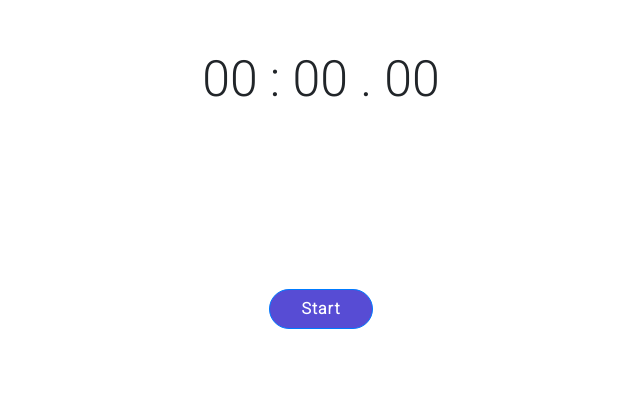
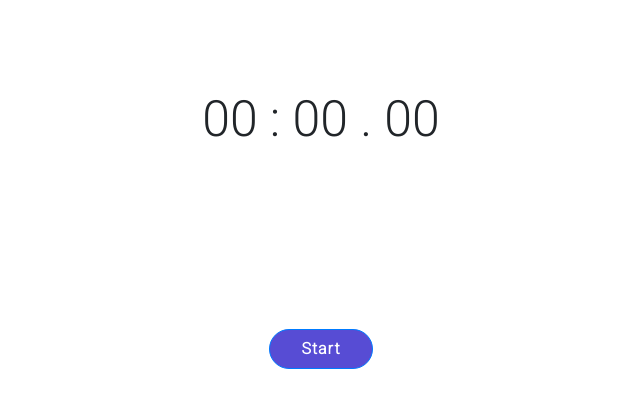
Before and after one commit to husan-eshonqulov/stopwatch, a React (Create React App) app: page / in a window 1280 px wide. Shown: the part 169-576 px from the top of the page, without its empty margins (319-959 px from the left). Built offline with nearby package versions, Linux system fonts and the light colour scheme.

Commit message:
no 100vh best

```diff
--- a/src/Components/App/App.css
+++ b/src/Components/App/App.css
@@ -15,7 +15,7 @@
 }
 
 .first-view {
-    height: 90vh;
+    height: 100vh;
 }
 
 .start-button {
@@ -23,7 +23,7 @@
 }
 
 #second-view-row {
-    height: 90vh;
+    height: 100vh;
     width: 100vw;
     margin: 0;
 }
```
